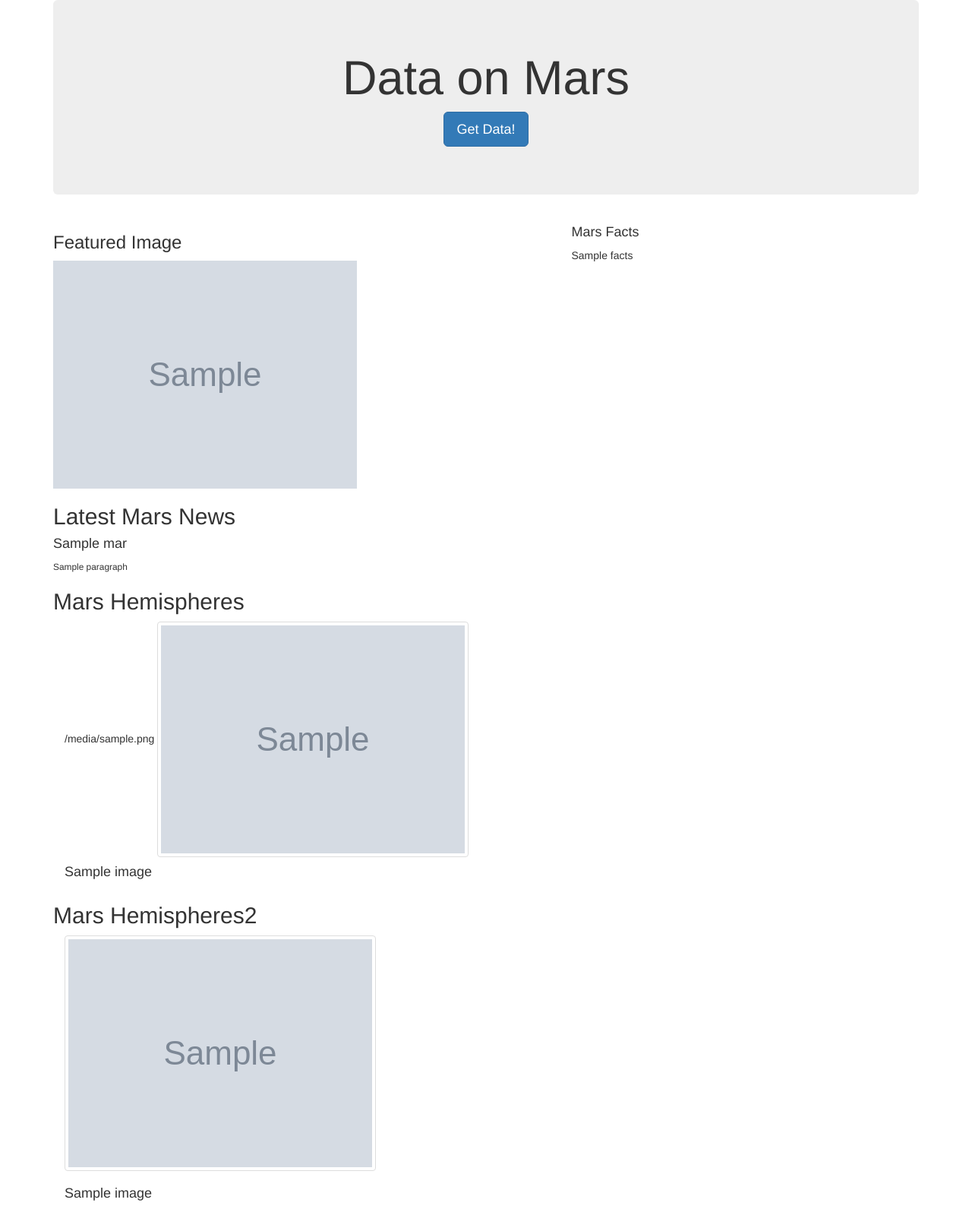
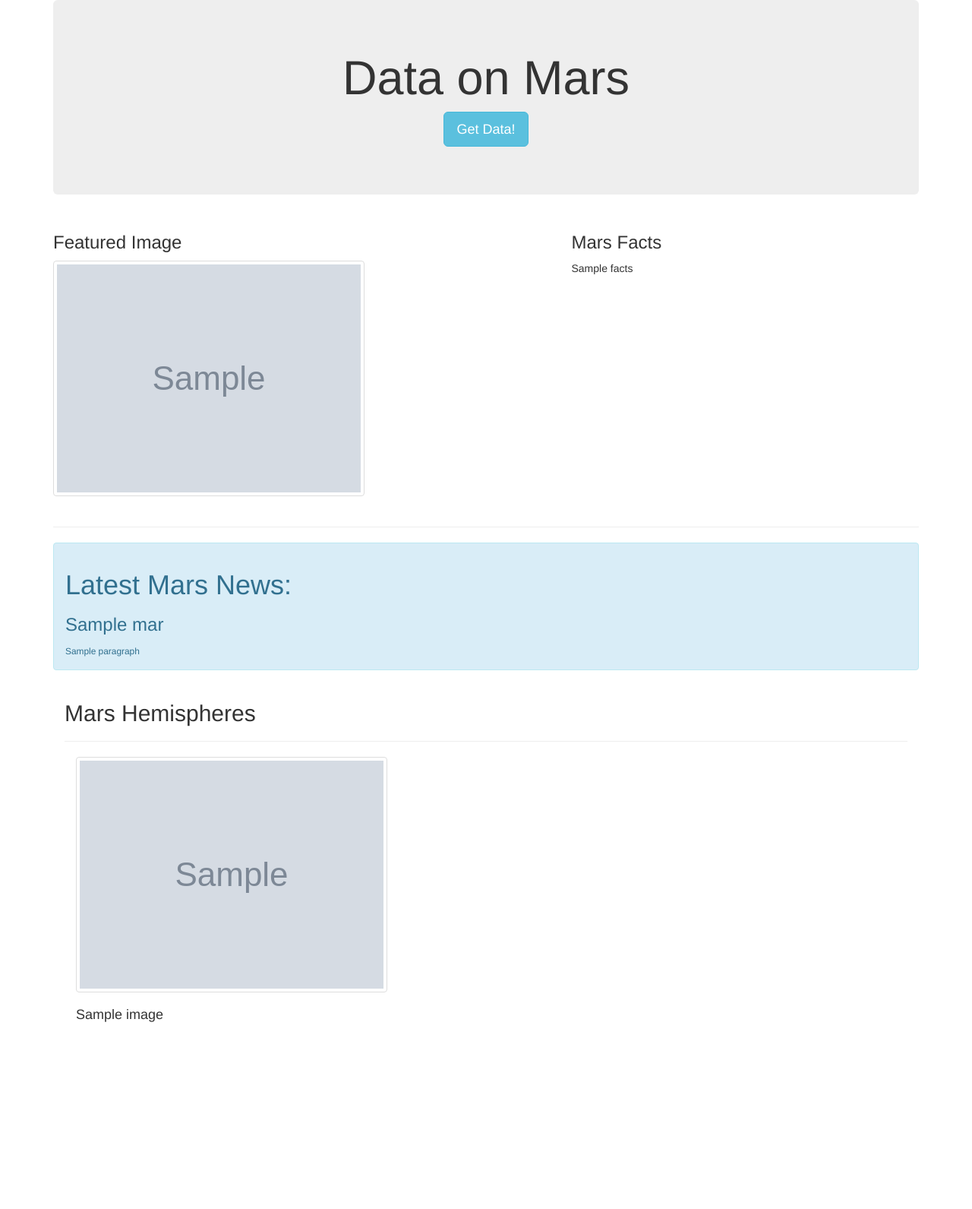
Before and after one commit to jump8621/web-scraping-mars, a Flask app: page / in a window 1280 px wide. Shown: the whole page at 76% size. After the commit the page ends 1345 px from the top, so only its background shows below. Run offline with Flask 2, Linux system fonts and the light colour scheme; grey boxes marked "Sample" are stand-in pictures; a database or web service that is not in the repository returns one stand-in record (values such as "Sample title"); some libraries are stand-ins or nearby versions.

Commit message:
add data

```diff
--- a/Mission_to_Mars/scrape_mars.py
+++ b/Mission_to_Mars/scrape_mars.py
@@ -28,10 +28,12 @@ def scrape_info():
     url = 'https://mars.nasa.gov/news/'
 
     soup = newget_soup('https://mars.nasa.gov/news/', browser)
-    time.sleep(3)
+    browser.is_text_present('splinter')
+    browser.is_text_present('splinter', wait_time=10)
+    browser.is_text_present('text not present')
     results = soup.find('li', class_='slide')
     # print(results)
-    time.sleep(1)
+    time.sleep(2)
     news_title = results.find('div', class_='content_title').a.text
     news_para = results.find('div', class_='article_teaser_body').text
 
--- a/Mission_to_Mars/templates/index.html
+++ b/Mission_to_Mars/templates/index.html
@@ -13,55 +13,43 @@
     <div class="container">
         <div class="jumbotron text-center">
             <h1>Data on Mars</h1>
-      <p><a class="btn btn-primary btn-lg" href="/scrape" role="button">Get Data!</a></p>
+            <p><a class="btn btn-info btn-lg" href="/scrape" role="button">Get Data!</a></p>
         </div>
+
         <!-- Mars Info -->
         <div class='row'>
             <div class="col-md-7">
                 <h3>Featured Image</h3>
-         <img src="{{ mars_data.feature_img_url }}" alt="Feature_img" class="w-50 h-50">
+                <img class="thumbnail" src="{{ mars_data.feature_img_url }}" class="img-fluid" style="max-width:100%; max-height:auto;" alt="Feature_img">
             </div>
             <div class="col-md-5">
-        <h4>Mars Facts</h4>
+                <h3>Mars Facts</h3>
                 <p>{{mars_data.facts|safe}}</p>
             </div>
         </div>
-    <div class="row" id="mars_data">
-      <div class="col-md-12">
-        <h2 class="heading">Latest Mars News</h2>
-        <h4 class="heading">{{mars_data.Title}}</h4>
+        <hr>
+        <div class="alert alert-info" role="alert">
+
+                <h1 class="heading">Latest Mars News:</h1>
+                <h3 class="heading">{{mars_data.Title}}</h3>
                 <small>{{mars_data.Paragraph}}</small>
+
         </div>
-    </div>
-</div>
-    <div class='container'>
+        <!-- Hemispheres -->
+        <div class="container-fluid">
             <h2 class="heading-center">Mars Hemispheres</h2>
+            <hr>
+            <div class='card'>
+                {% for image in mars_data.hemisphere_image_urls %}
                 <div class="col-md-6">
-            {% for image in mars_data.hemisphere_image_urls %}
-            <div class="card">
-                {%print(image.img_url)%}
-                <img class="img-thumbnail" src="{{image.img_url}}" class="card-img-top" alt="{{image.title}}">
+                    <img class="thumbnail" src="{{image.img_url}}" style="max-width:100%;" alt="{{image.title}}">
                     <div class="card-body">
                         <h4 class="card-title">{{image.title}}</h4>
                     </div>
                 </div>
                 {% endfor %}
             </div>
-    </div>
-    <div class='container'>
-        <h2 class="heading-center">Mars Hemispheres2</h2>
-        <div class="col-md-6">
-            {% for image in mars_data.hemisphere_image_urls %}
-            <div class="card">
 
-                <img class="thumbnail" src="{{ image['img_url'] }}" class="card-img-top" alt="{{ image['title'] }}">
-                <div class="card-body">
-                    <h4 class="card-title">{{ image['title'] }}</h4>
-                </div>
-
-             </div>
-            {% endfor %}
-        </div>
         </div>
 </body>
 
```
Also changed, not shown: Mission_to_Mars/static/css/style.css (added, +17 -0 lines), 1 other file. Lines whose indentation alone changed are shown as unchanged.
